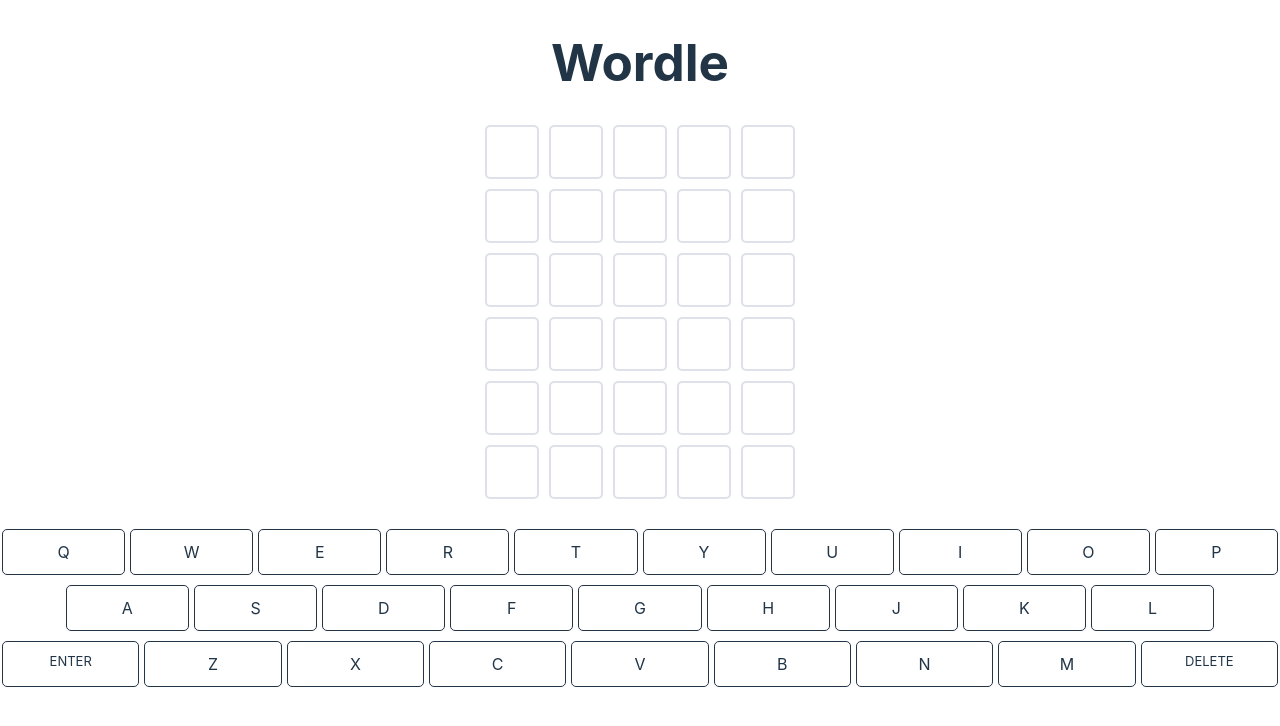
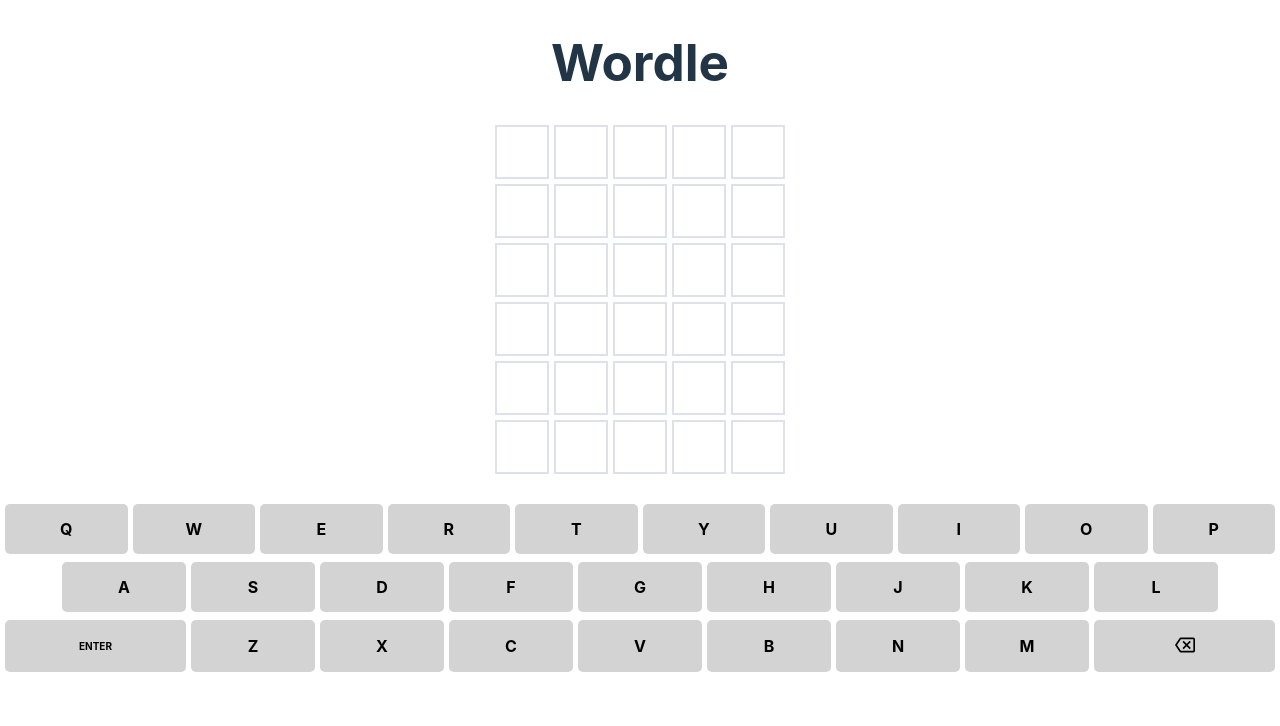
Before and after one commit to franjo-pozaic/wordle-duel, a React (Vite) app in the folder frontend/: page /single in a window 1280 px wide. Shown: the top 726 px of the page. Built offline with nearby package versions, Linux system fonts and the light colour scheme.

Commit message:
align last two keyboard rows, add delete icon

```diff
--- a/frontend/src/Keyboard.css
+++ b/frontend/src/Keyboard.css
@@ -3,30 +3,37 @@
     direction: row;
     flex-flow: column wrap;
     justify-content: center;
-    gap: 10px;
+    gap: 8px;
 }
 
 .keyboard-row {
     display: flex;
-    gap: 5px;
     justify-content: center;
     width: 100%;
 }
 
-.keyboard-row:nth-child(2) {
-    max-width: 90%;
-    margin: 0 auto;
-}
-
-
 .keyboard-letter {
-    border: 1px solid;
+    border: 0;
     flex: 1;
+    margin: 0px 5px 0px 0px;
+    color: black;
+    background-color: lightgray;
+    font-weight: bold;
     text-align: center;
-    padding: 10px 5px;
+    padding: 15px 5px;
     border-radius: 5px;
 }
 
+.keyboard-letter:last-of-type {
+    margin: 0px;
+}
+
 .special-letter {
-    font-size: small;
+    font-size: x-small;
+    flex: 1.5;
 }
+
+.letter-spacer {
+    margin: 0px;
+    flex: 0.5;
+}
--- a/frontend/src/Keyboard.tsx
+++ b/frontend/src/Keyboard.tsx
@@ -12,7 +12,7 @@ type KeyboardProps = {
 const qwertyKeyboard = [
     ['Q', 'W', 'E', 'R', 'T', 'Y', 'U', 'I', 'O', 'P'],
     ['A', 'S', 'D', 'F', 'G', 'H', 'J', 'K', 'L'],
-    ['ENTER', 'Z', 'X', 'C', 'V', 'B', 'N', 'M', 'DELETE']
+    ['Z', 'X', 'C', 'V', 'B', 'N', 'M']
 ];
 
 const classByStatus: Record<Status, string> = {
@@ -20,6 +20,10 @@ const classByStatus: Record<Status, string> = {
     PARTIAL: 'partial',
     INITIAL: '',
     WRONG: 'wrong'
+}
+
+const DeleteIcon = () => {
+    return <svg aria-hidden="true" xmlns="http://www.w3.org/2000/svg" height="20" viewBox="0 0 24 24" width="20" className="game-icon" data-testid="icon-backspace"><path fill="var(--color-tone-1)" d="M22 3H7c-.69 0-1.23.35-1.59.88L0 12l5.41 8.11c.36.53.9.89 1.59.89h15c1.1 0 2-.9 2-2V5c0-1.1-.9-2-2-2zm0 16H7.07L2.4 12l4.66-7H22v14zm-11.59-2L14 13.41 17.59 17 19 15.59 15.41 12 19 8.41 17.59 7 14 10.59 10.41 7 9 8.41 12.59 12 9 15.59z"></path></svg>
 }
 
 export const Keyboard: React.FC<KeyboardProps> = ({ disable, usedLetters, onKeyPress, onEnter, onDelete }) => {
@@ -48,19 +52,48 @@ export const Keyboard: React.FC<KeyboardProps> = ({ disable, usedLetters, onKeyP
     return (
         <>
             <div className="keyboard-wrapper">
-                {qwertyKeyboard.map((row, index) =>
-                    <div key={index} className="keyboard-row">
-                        {row.map(letter =>
-                            <div
+                <div className="keyboard-row">
+                    {qwertyKeyboard[0].map(letter =>
+                        <button
                             role="keyboard-letter"
                             key={letter}
                             onClick={() => handleKeyPress(letter)}
                             className={`keyboard-letter ${getClass(letter)}`}>
                             {letter}
-                            </div>
+                        </button>
                     )}
                 </div>
+                <div className="keyboard-row">
+                    <div className="letter-spacer"></div>
+                    {qwertyKeyboard[1].map(letter =>
+                        <button
+                            role="keyboard-letter"
+                            key={letter}
+                            onClick={() => handleKeyPress(letter)}
+                            className={`keyboard-letter ${getClass(letter)}`}>
+                            {letter}
+                        </button>
                     )}
+                    <div className="letter-spacer"></div>
+                </div>
+                <div className="keyboard-row">
+                    <button
+                        className="keyboard-letter special-letter">
+                        ENTER
+                    </button>
+                    {qwertyKeyboard[2].map(letter =>
+                        <button
+                            role="keyboard-letter"
+                            key={letter}
+                            onClick={() => handleKeyPress(letter)}
+                            className={`keyboard-letter ${getClass(letter)}`}>
+                            {letter}
+                        </button>
+                    )}
+                    <button className="keyboard-letter special-letter">
+                        <DeleteIcon />
+                    </button>
+                </div>
             </div>
         </>
     )
--- a/frontend/src/Wordle.css
+++ b/frontend/src/Wordle.css
@@ -1,7 +1,7 @@
 .wordle-grid {
     display: grid;
     grid-template-columns: repeat(5, 1fr);
-    gap: 10px;
+    gap: 5px;
     max-width: 90%;
     justify-content: center;
     margin: 0 auto;
@@ -27,7 +27,6 @@
     font-weight: var(--font-weight-large);
     text-transform: uppercase;
     border: 2px solid #dee1e9;
-    border-radius: 5px;
     color: var(--font-color-initial);
     transition: background-color 0.3s ease, color 0.3s ease;
 }
--- a/frontend/src/styles/global.css
+++ b/frontend/src/styles/global.css
@@ -2,7 +2,7 @@
     max-width: 100%;
     flex: 1;
     text-align: center;
-    margin: 0 2px;
+    margin: 0 5px;
 }
 
 
@@ -34,9 +34,3 @@
 .letter.initial {
     color: #333;
 }
-
-.keyboard-letter {
-    /* background-color: var(--color-wrong);
-    font-size: var(--font-size-large);
-    border-radius: var(--border-radius); */
-}
```
Lines whose indentation alone changed are shown as unchanged.
